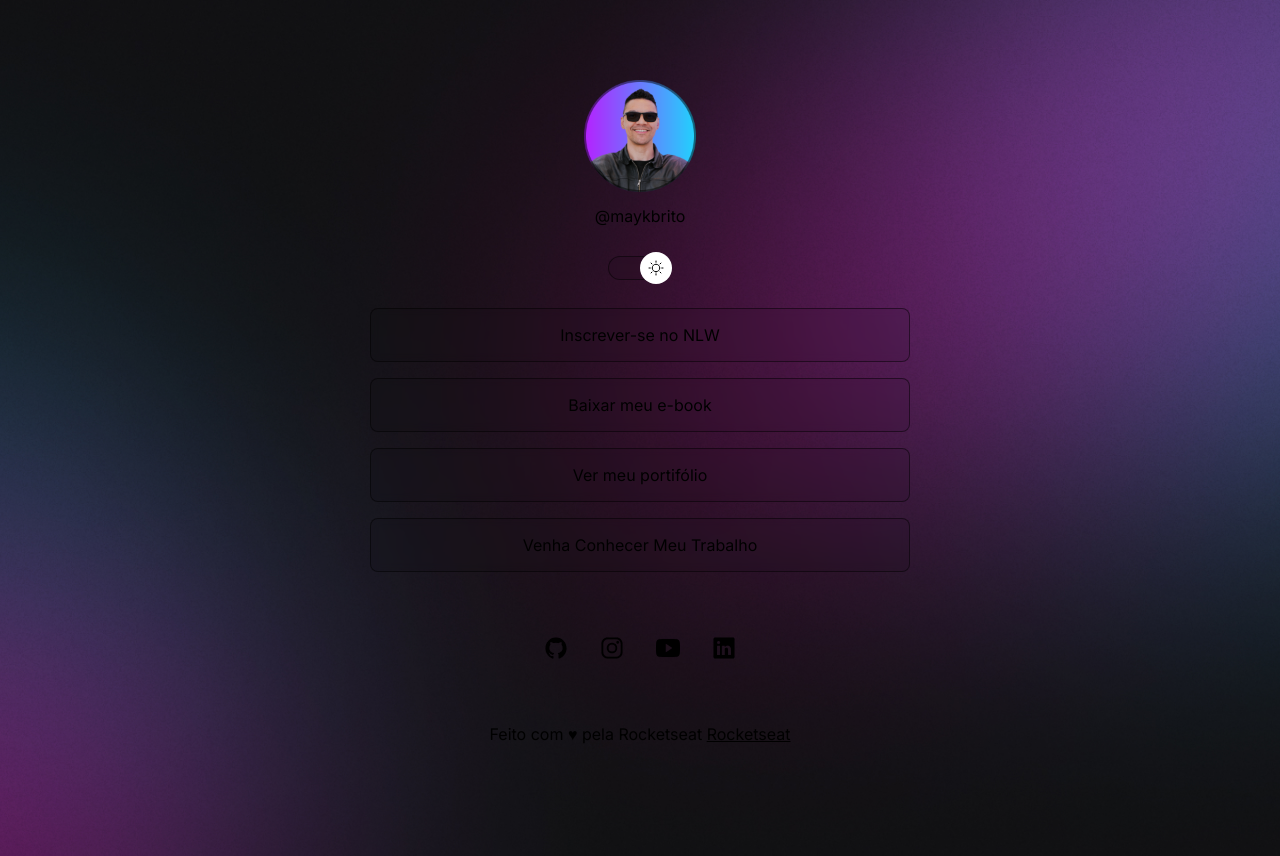
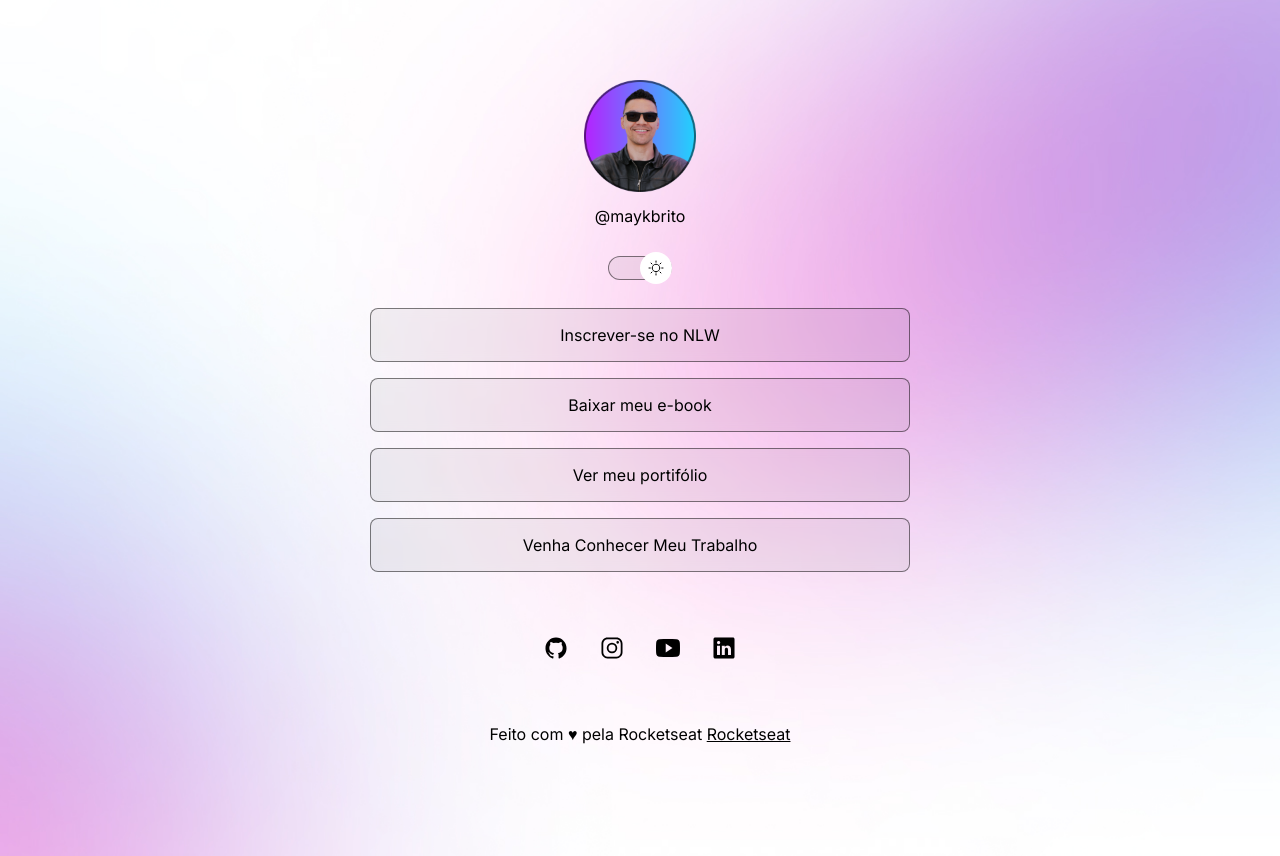
Before and after one commit to Cayothelink21/Projeto-Rocketseat, a plain HTML site: page index.html in a window 1280 px wide. Both pictures are taken after a click on the element 640 px from the left and 267 px from the top of the page. Drawn offline with nearby package versions, Linux system fonts and the light colour scheme.

Commit message:
change the .light url

```diff
--- a/style.css
+++ b/style.css
@@ -184,6 +184,6 @@ footer {
     --bg-url: url(./assets/bg-desktop.jpg);
   }
   .light {
-    --bg-url: url(./assets/bg-desktop.jpg);
+    --bg-url: url(./assets/bg-desktop-light.jpg);
   }
 }
```
Also changed, not shown: assets/bg-mobile.jpg (renamed from assets/assets/bg-mobile.jpg).
